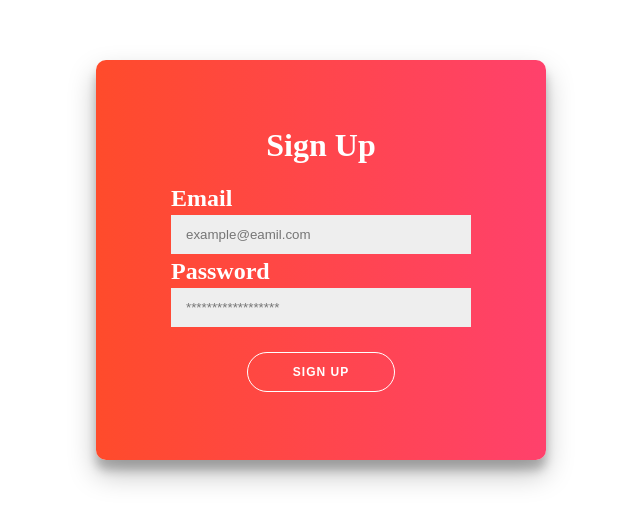
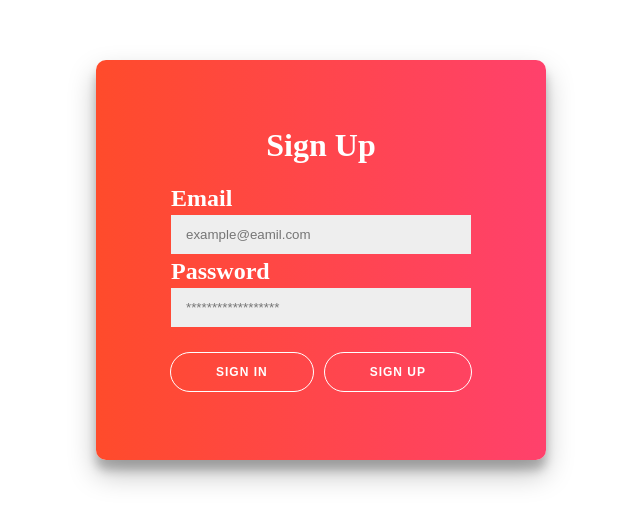
Before and after one commit to wanted-pre-onboarding-16/pre-onboarding-12th-1-16, a React (Create React App) app: page /signup in a window 1280 px wide. Shown: the part 140-664 px from the top of the page, without its empty margins (319-959 px from the left). Built offline with nearby package versions, Linux system fonts and the light colour scheme.

Commit message:
feat: /signup페이지에서 /signin 페이지로 이동 버튼 추가

```diff
--- a/src/pages/SignUp/SignUp.styled.ts
+++ b/src/pages/SignUp/SignUp.styled.ts
@@ -30,10 +30,15 @@ export const SignUpBtn = styled.button`
   letter-spacing: 1px;
   text-transform: uppercase;
   transition: transform 80ms ease-in;
+  margin-left: 5px;
+  margin-right: 0;
   margin-top: 20px;
   cursor: pointer;
-
   &:active {
     transform: scale(0.95);
   }
 `;
+export const SignInBtn = styled(SignUpBtn)`
+  margin-left: 0;
+  margin-right: 5px;
+`;
--- a/src/pages/SignUp/SignUp.tsx
+++ b/src/pages/SignUp/SignUp.tsx
@@ -5,15 +5,15 @@ import Vaildate from '../../custom/Vaildate';
 import { SignUpHandle } from '../../util/UserUtil';
 import {
   Container,
+  EmailInput,
+  EmailWrapper,
+  ErrorMsg,
+  Label,
+  PasswordInput,
+  PasswordWrapper,
   Text,
-  EmailWrapper,
-  PasswordWrapper,
-  Label,
-  EmailInput,
-  PasswordInput,
-  ErrorMsg,
 } from '../SignIn/SignIn.styled';
-import { SignUpForm, SignUpBtn } from './SignUp.styled';
+import { SignInBtn, SignUpBtn, SignUpForm } from './SignUp.styled';
 
 const SignUp = () => {
   const navigate = useNavigate();
@@ -85,6 +85,7 @@ const SignUp = () => {
           {error && <ErrorMsg>{error}</ErrorMsg>}
         </PasswordWrapper>
         <div>
+          <SignInBtn onClick={() => navigate('/signin')}>Sign In</SignInBtn>
           <SignUpBtn
             type="submit"
             data-testid="signup-button"
```
